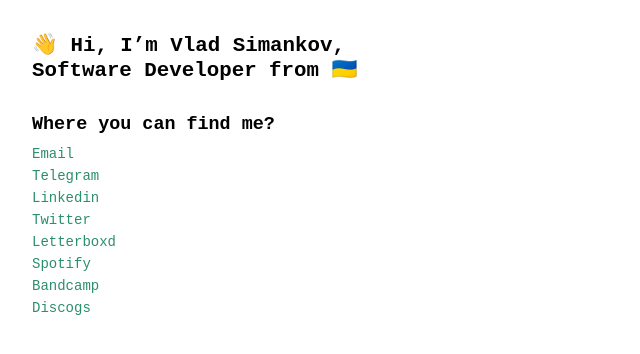
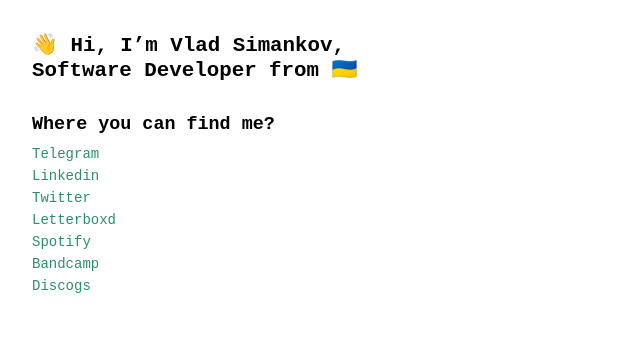
Before and after one commit to mnrlmnstr/mnrlmnstr, a plain HTML site: page index.html in a window 1280 px wide. Shown: the whole page, without its empty margins (0-640 px from the left). Drawn offline with Linux system fonts and the light colour scheme.

Commit message:
Hide email

```diff
--- a/index.html
+++ b/index.html
@@ -15,7 +15,7 @@
         </h1>
         <h2>Where you can find me?</h2>
         <ul class="list-unstyled">
-          <li><a href="mailto:mnrlmnstr@gmail.com" target="_blank">Email</a></li>
+<!--           <li><a href="mailto:mnrlmnstr@gmail.com" target="_blank">Email</a></li> -->
           <li><a href="https://t.me/mnrlmnstr" target="_blank">Telegram</a></li>
           <li><a href="https://www.linkedin.com/in/vlad-simankov-212950138" target="_blank">Linkedin</a></li>
           <li><a href="https://twitter.com/mnrlmnstr" target="_blank">Twitter</a></li>
```
